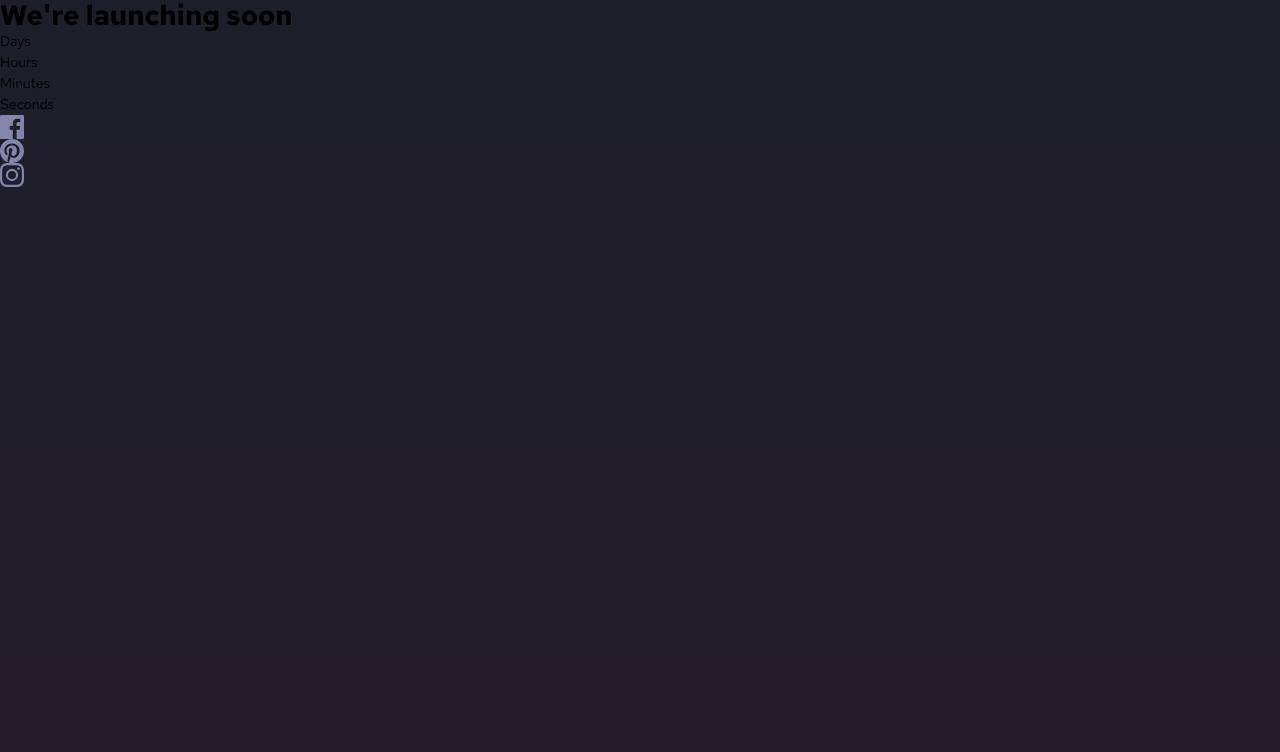
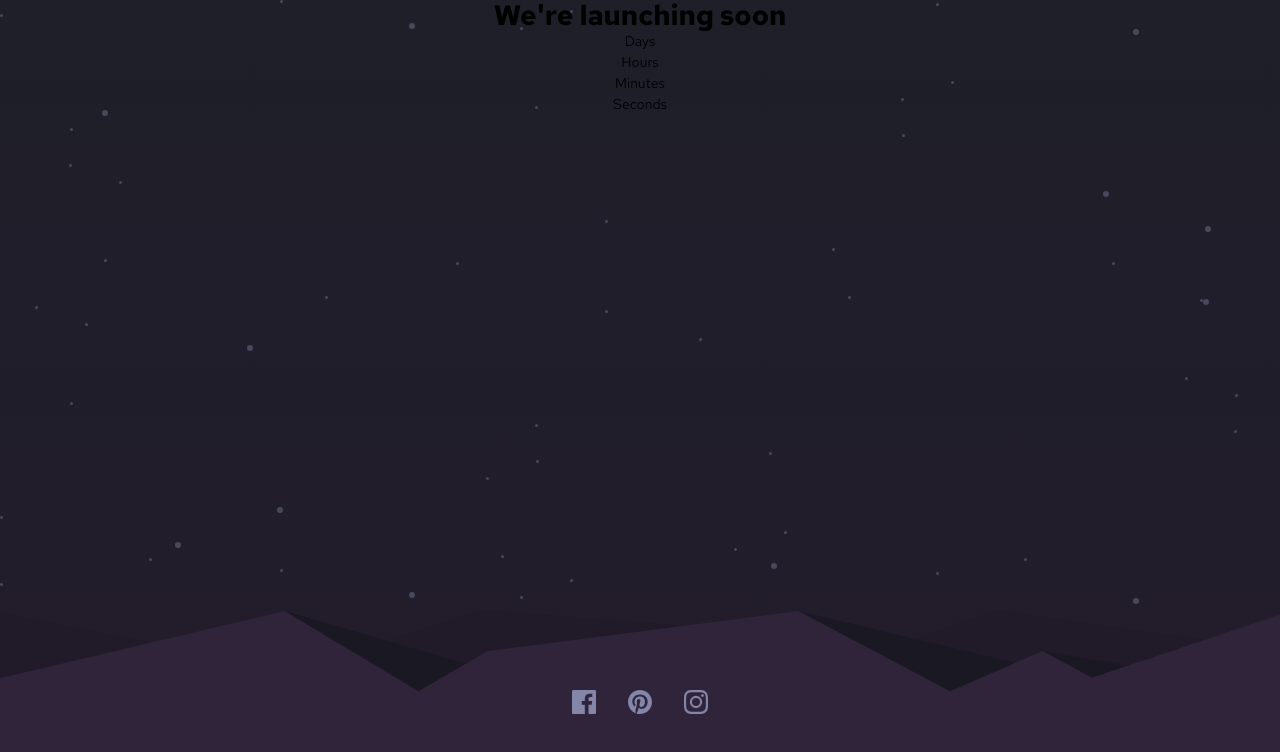
Before and after one commit to DanielDT12/launch-countdown-timer-fem, a website built with Vite: page index.html in a window 1280 px wide. Built offline with nearby package versions, Linux system fonts and the light colour scheme.

Commit message:
Stylet footer og linker

```diff
--- a/index.html
+++ b/index.html
@@ -35,20 +35,47 @@
 			</div>
 		</main>
 		<footer class="footer">
-			<nav class="footer__social-links">
+			<nav class="footer__social-links | flex-center">
 				<h2 class="visually-hidden">Social Links</h2>
-				<ul class="footer__social-list">
+				<ul class="footer__social-list | flex">
 					<li>
 						<h3 class="visually-hidden">Facebook</h3>
-						<img src="./public/images/icon-facebook.svg" alt="Facebook" />
+						<svg
+							class="footer__link-svg"
+							xmlns="http://www.w3.org/2000/svg"
+							width="24"
+							height="24"
+						>
+							<path
+								d="M22.675 0H1.325C.593 0 0 .593 0 1.325v21.351C0 23.407.593 24 1.325 24H12.82v-9.294H9.692v-3.622h3.128V8.413c0-3.1 1.893-4.788 4.659-4.788 1.325 0 2.463.099 2.795.143v3.24l-1.918.001c-1.504 0-1.795.715-1.795 1.763v2.313h3.587l-.467 3.622h-3.12V24h6.116c.73 0 1.323-.593 1.323-1.325V1.325C24 .593 23.407 0 22.675 0z"
+							/>
+						</svg>
 					</li>
 					<li>
 						<h3 class="visually-hidden">Pinterest</h3>
-						<img src="./public/images/icon-pinterest.svg" alt="Pinterest" />
+						<svg
+							class="footer__link-svg"
+							xmlns="http://www.w3.org/2000/svg"
+							width="24"
+							height="24"
+						>
+							<path
+								d="M12 0C5.373 0 0 5.372 0 12c0 5.084 3.163 9.426 7.627 11.174-.105-.949-.2-2.405.042-3.441.218-.937 1.407-5.965 1.407-5.965s-.359-.719-.359-1.782c0-1.668.967-2.914 2.171-2.914 1.023 0 1.518.769 1.518 1.69 0 1.029-.655 2.568-.994 3.995-.283 1.194.599 2.169 1.777 2.169 2.133 0 3.772-2.249 3.772-5.495 0-2.873-2.064-4.882-5.012-4.882-3.414 0-5.418 2.561-5.418 5.207 0 1.031.397 2.138.893 2.738a.36.36 0 01.083.345l-.333 1.36c-.053.22-.174.267-.402.161-1.499-.698-2.436-2.889-2.436-4.649 0-3.785 2.75-7.262 7.929-7.262 4.163 0 7.398 2.967 7.398 6.931 0 4.136-2.607 7.464-6.227 7.464-1.216 0-2.359-.631-2.75-1.378l-.748 2.853c-.271 1.043-1.002 2.35-1.492 3.146C9.57 23.812 10.763 24 12 24c6.627 0 12-5.373 12-12 0-6.628-5.373-12-12-12z"
+							/>
+						</svg>
 					</li>
 					<li>
 						<h3 class="visually-hidden">Instagram</h3>
-						<img src="./public/images/icon-instagram.svg" alt="Instagram" />
+						<svg
+							class="footer__link-svg"
+							xmlns="http://www.w3.org/2000/svg"
+							width="24"
+							height="24"
+						>
+							<path
+								d="M12 2.163c3.204 0 3.584.012 4.85.07 3.252.148 4.771 1.691 4.919 4.919.058 1.265.069 1.645.069 4.849 0 3.205-.012 3.584-.069 4.849-.149 3.225-1.664 4.771-4.919 4.919-1.266.058-1.644.07-4.85.07-3.204 0-3.584-.012-4.849-.07-3.26-.149-4.771-1.699-4.919-4.92-.058-1.265-.07-1.644-.07-4.849 0-3.204.013-3.583.07-4.849.149-3.227 1.664-4.771 4.919-4.919 1.266-.057 1.645-.069 4.849-.069zM12 0C8.741 0 8.333.014 7.053.072 2.695.272.273 2.69.073 7.052.014 8.333 0 8.741 0 12c0 3.259.014 3.668.072 4.948.2 4.358 2.618 6.78 6.98 6.98C8.333 23.986 8.741 24 12 24c3.259 0 3.668-.014 4.948-.072 4.354-.2 6.782-2.618 6.979-6.98.059-1.28.073-1.689.073-4.948 0-3.259-.014-3.667-.072-4.947-.196-4.354-2.617-6.78-6.979-6.98C15.668.014 15.259 0 12 0zm0 5.838a6.162 6.162 0 100 12.324 6.162 6.162 0 000-12.324zM12 16a4 4 0 110-8 4 4 0 010 8zm6.406-11.845a1.44 1.44 0 100 2.881 1.44 1.44 0 000-2.881z"
+							/>
+						</svg>
 					</li>
 				</ul>
 			</nav>
--- a/src/scss/base/_general.scss
+++ b/src/scss/base/_general.scss
@@ -5,11 +5,10 @@ html {
 }
 
 body {
+	display: flex;
+	flex-direction: column;
 	font-family: var(--ff-global);
 	font-size: var(--fs-400);
-	background-image: linear-gradient(
-		180deg,
-		var(--clr-neutral-800),
-		var(--clr-primary-purple)
-	);
+	background: url(/public/images/bg-stars.svg),
+		linear-gradient(180deg, var(--clr-neutral-800), var(--clr-primary-purple));
 }
--- a/src/scss/index.scss
+++ b/src/scss/index.scss
@@ -1,3 +1,5 @@
 @use "base";
 @use "abstracts";
+@use "layout";
+@use "components";
 @use "utilities";
--- a/src/scss/utilities/_index.scss
+++ b/src/scss/utilities/_index.scss
@@ -1 +1,2 @@
 @forward "visually-hidden";
+@forward "flex";
```
Also changed, not shown: css/index.css, 1 other file.
